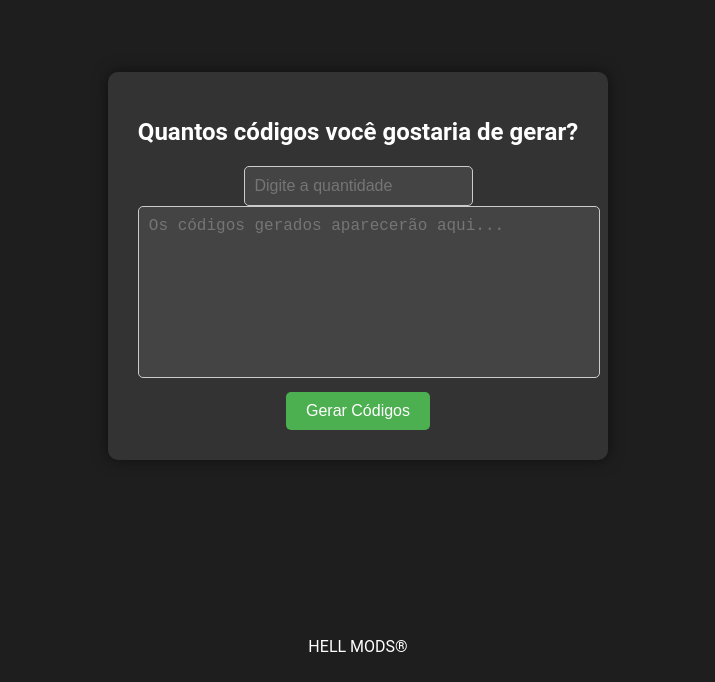
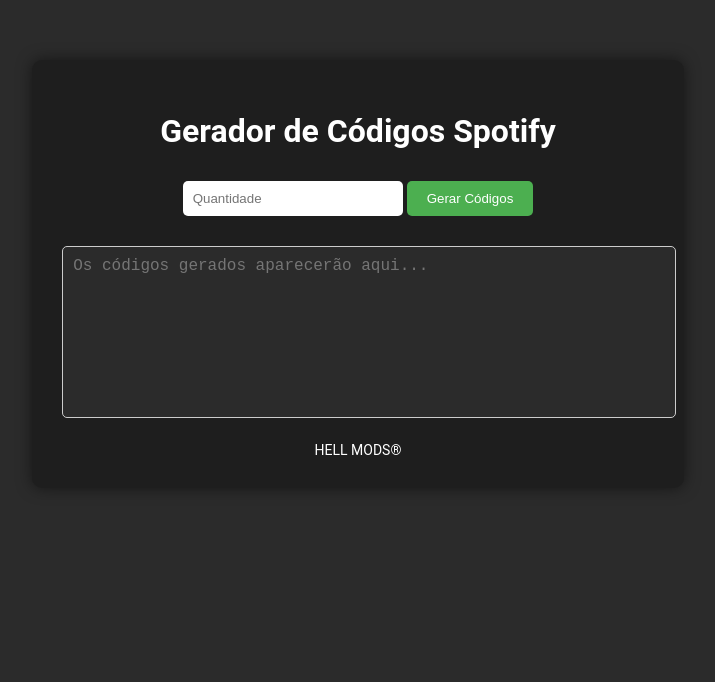
Before and after one commit to LITTLETOi/TESTE, a plain HTML site: page gerador.html in a window 1280 px wide. Shown: the part 134-816 px from the top of the page, without its empty margins (282-997 px from the left). Drawn offline with Linux system fonts and the light colour scheme.

Commit message:
Update gerador.html

```diff
--- a/gerador.html
+++ b/gerador.html
@@ -3,87 +3,76 @@
 <head>
     <meta charset="UTF-8">
     <meta name="viewport" content="width=device-width, initial-scale=1.0">
-    <title>Gerador de Códigos - HELL MODS</title>
+    <title>Gerador de Códigos Spotify</title>
     <style>
         body {
-            margin: 0;
-            height: 100vh;
             display: flex;
             justify-content: center;
             align-items: center;
-            background-color: #1e1e1e;
+            height: 100vh;
+            background-color: #2b2b2b;
             color: #ffffff;
             font-family: 'Roboto', sans-serif;
         }
         .container {
             text-align: center;
-            background-color: #333;
+            background-color: #1e1e1e;
             padding: 30px;
             border-radius: 10px;
             box-shadow: 0 0 15px rgba(0, 0, 0, 0.5);
         }
-        h1 {
-            font-size: 24px;
-            margin-bottom: 20px;
+        input {
+            padding: 10px;
+            margin: 10px 0;
+            border-radius: 5px;
+            border: none;
+            width: 200px;
         }
-        .input-box input {
-            padding: 10px;
-            font-size: 16px;
+        button {
+            padding: 10px 20px;
+            border: none;
             border-radius: 5px;
-            border: 1px solid #ccc;
-            background-color: #444;
-            color: #ffffff;
-            outline: none;
-            transition: border-color 0.3s ease;
+            background-color: #4CAF50;
+            color: white;
+            cursor: pointer;
         }
-        .output-box textarea {
+        button:hover {
+            background-color: #45a049;
+        }
+        textarea {
+            margin-top: 20px;
             width: 100%;
             height: 150px;
             padding: 10px;
             font-size: 16px;
             border-radius: 5px;
             border: 1px solid #ccc;
-            background-color: #444;
+            background-color: #2b2b2b;
             color: #ffffff;
             resize: none;
             outline: none;
         }
-        .btn {
-            margin-top: 10px;
-            padding: 10px 20px;
-            font-size: 16px;
-            border: none;
-            border-radius: 5px;
-            background-color: #4CAF50;
-            color: white;
-            cursor: pointer;
-            transition: background-color 0.3s ease;
+        footer {
+            margin-top: 20px;
+            font-size: 14px;
         }
-        .btn:hover {
-            background-color: #45a049;
-        }
-        .footer { position: fixed; bottom: 10px; left: 50%; transform: translateX(-50%); }
     </style>
 </head>
 <body>
     <div class="container">
-        <h1>Quantos códigos você gostaria de gerar?</h1>
-        <div class="input-box">
-            <input type="number" id="quantity" placeholder="Digite a quantidade" min="1" />
-        </div>
-        <div class="output-box">
-            <textarea id="codes" placeholder="Os códigos gerados aparecerão aqui..." readonly></textarea>
-        </div>
-        <button class="btn" onclick="generateCodes()">Gerar Códigos</button>
+        <h1>Gerador de Códigos Spotify</h1>
+        <input type="number" id="quantity" placeholder="Quantidade" min="1">
+        <button onclick="generateCodes()">Gerar Códigos</button>
+        <textarea id="codes" placeholder="Os códigos gerados aparecerão aqui..." readonly></textarea>
+        <footer>HELL MODS®</footer>
     </div>
-    <div class="footer">HELL MODS®</div>
 
     <script>
         function generateCodes() {
             const quantity = document.getElementById('quantity').value;
             const output = document.getElementById('codes');
             const caracteres = 'abcdefghijklmnopqrstuvwxyzABCDEFGHIJKLMNOPQRSTUVWXYZ0123456789';
-            const tamanho = 10;
+            const tamanho = 10; // Tamanho do código após o "="
             let codigos = [];
 
             for (let i = 0; i < quantity; i++) {
```
